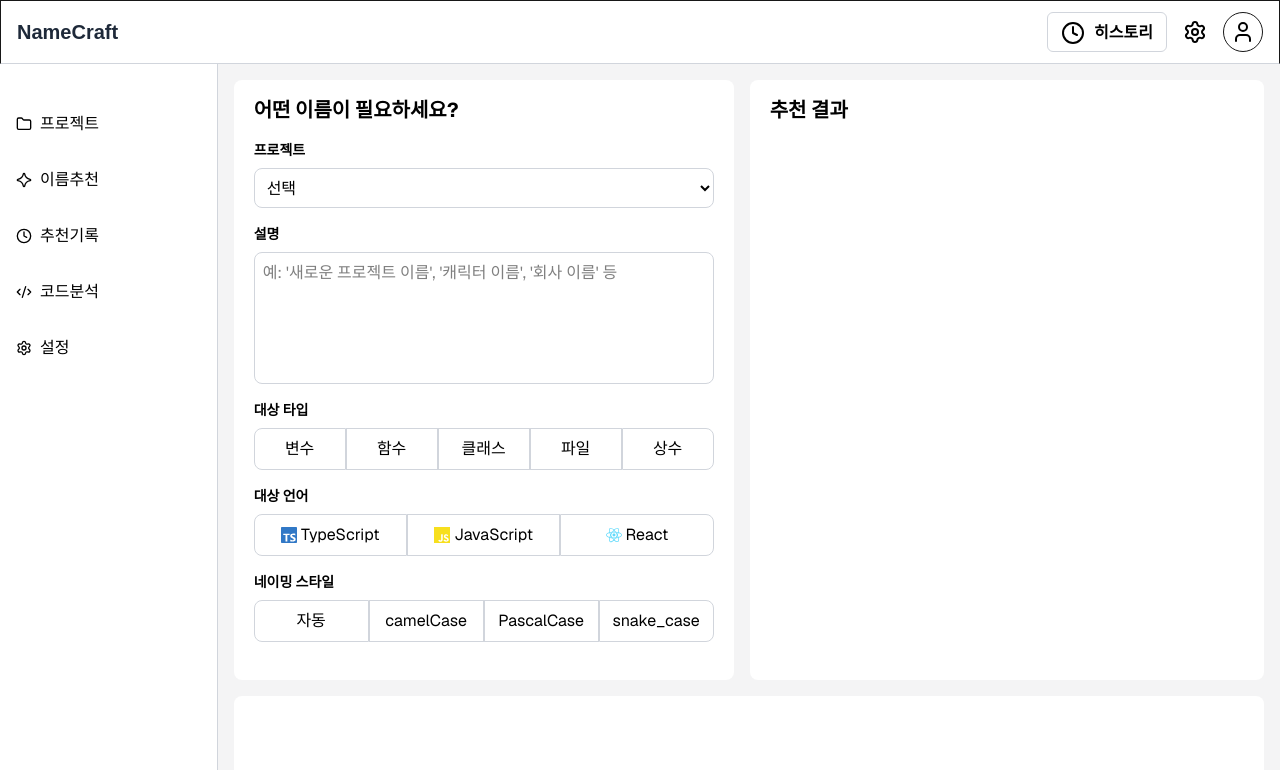
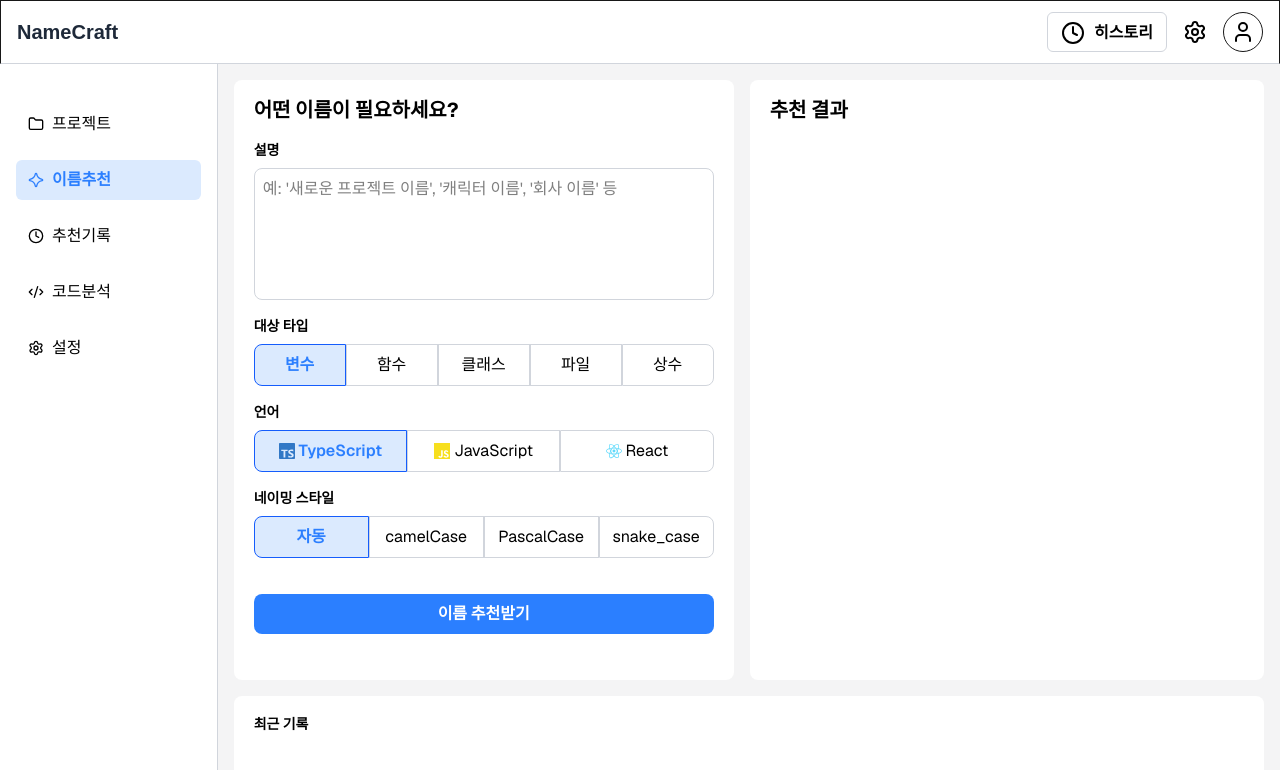
Before and after one commit to ParkSungju01/NameCraft, a Next.js app: page / in a window 1280 px wide. Shown: the top 770 px of the page. Built offline with nearby package versions, Linux system fonts and the light colour scheme.

Commit message:
feat: UI 구현 완료

```diff
--- a/package.json
+++ b/package.json
@@ -11,6 +11,7 @@
   "dependencies": {
     "lucide-react": "^1.17.0",
     "next": "16.2.7",
+    "openai": "^6.44.0",
     "react": "19.2.4",
     "react-dom": "19.2.4",
     "react-icons": "^5.6.0"
--- a/src/app/page.tsx
+++ b/src/app/page.tsx
@@ -1,45 +1,99 @@
+"use client";
+
+import { useState } from "react";
 import SideNav from "@/components/sideNav";
 import { SiTypescript, SiJavascript, SiReact } from "react-icons/si";
 
 interface DataItem {
+  id: number;
   name: string;
   icon?: React.ReactNode;
 }
 
-const types = [{ name: "변수"}, { name: "함수"}, { name: "클래스"}, { name: "파일"}, { name: "상수"}];
-const languages =
-[
-  { name: "TypeScript",
-    icon: <SiTypescript color="#3178C6" className="w-4 h-4" />
-}, { name: "JavaScript",
-    icon: <SiJavascript color="#F7DF1E" className="w-4 h-4" />
-}, { name: "React",
-    icon: <SiReact color="#61DAFB" className="w-4 h-4" />
-}];
-const styles = [{ name: "자동"}, { name: "camelCase"}, { name: "PascalCase"}, { name: "snake_case"}];
+const types = [
+  { id: 1, name: "변수" },
+  { id: 2, name: "함수" },
+  { id: 3, name: "클래스" },
+  { id: 4, name: "파일" },
+  { id: 5, name: "상수" },
+];
+const languages = [
+  {
+    id: 1,
+    name: "TypeScript",
+    icon: <SiTypescript color="#3178C6" className="w-4 h-4" />,
+  },
+  {
+    id: 2,
+    name: "JavaScript",
+    icon: <SiJavascript color="#F7DF1E" className="w-4 h-4" />,
+  },
+  {
+    id: 3,
+    name: "React",
+    icon: <SiReact color="#61DAFB" className="w-4 h-4" />,
+  },
+];
+const styles = [
+  { id: 1, name: "자동" },
+  { id: 2, name: "camelCase" },
+  { id: 3, name: "PascalCase" },
+  { id: 4, name: "snake_case" },
+];
 
-const buttonVariants = (data: DataItem[]) => {
+function ButtonVariants({
+  data,
+  selected,
+  onSelect,
+}: {
+  data: DataItem[];
+  selected: DataItem;
+  onSelect: (item: DataItem) => void;
+}) {
   return (
     <div className="w-full flex overflow-hidden">
       {data.map((item) => (
-        <button key={item.name} className="flex items-center justify-center gap-1 border border-gray-300 w-full first:rounded-l-lg last:rounded-r-lg p-2">
+        <button
+          key={item.id}
+          className={`flex items-center justify-center gap-1 border w-full first:rounded-l-lg last:rounded-r-lg p-2 cursor-pointer  ${selected.id === item.id ? "bg-blue-100 border-blue-600 font-semibold text-blue-500" : "border-gray-300 hover:bg-gray-100"}`}
+          onClick={() => onSelect(item)}
+        >
           {item.icon}
           {item.name}
         </button>
       ))}
     </div>
   );
-};
-function ButtonGroup({ data, title }: { data: DataItem[]; title:string }) {
+}
+
+function ButtonGroup({
+  data,
+  title,
+  selected,
+  onSelect,
+}: {
+  data: DataItem[];
+  title: string;
+  selected: DataItem;
+  onSelect: (item: DataItem) => void;
+}) {
   return (
     <div className="w-full flex flex-col items-start gap-2">
       <span className="text-sm font-semibold text-black">{title}</span>
-      {buttonVariants(data)}
+      <ButtonVariants data={data} selected={selected} onSelect={onSelect} />
     </div>
   );
 }
 
 export default function Home() {
+  const [description, setDescription] = useState("");
+  const [selectedType, setSelectedType] = useState<DataItem>(types[0]);
+  const [selectedLanguage, setSelectedLanguage] = useState<DataItem>(
+    languages[0],
+  );
+  const [selectedStyle, setSelectedStyle] = useState<DataItem>(styles[0]);
+  const [result, setResult] = useState<string>("");
+
   return (
     <div className="flex font-sans">
       <SideNav />
@@ -47,31 +101,51 @@
         <center className="flex gap-4">
           <section className="flex flex-col gap-4 h-150 bg-white rounded-lg w-125 px-5 py-4 text-black items-start">
             <h2 className="text-xl font-bold">어떤 이름이 필요하세요?</h2>
-            <div className="w-full flex flex-col items-start gap-2">
-              <span className="text-sm font-semibold text-black">프로젝트</span>
-              <select className="w-full h-10 p-2 border rounded-lg border-gray-300">
-                <option value="project">선택</option>
-                <option value="character">미정</option>
-                <option value="company">미정</option>
-              </select>
-            </div>
             <div className="w-full flex flex-col h-40 items-start gap-2">
               <span className="text-sm font-semibold text-black">설명</span>
               <textarea
-              className="w-full h-full p-2 border rounded-lg border-gray-300 resize-none"
-              placeholder="예: '새로운 프로젝트 이름', '캐릭터 이름', '회사 이름' 등"
+                className="w-full h-full p-2 border rounded-lg border-gray-300 resize-none"
+                placeholder="예: '새로운 프로젝트 이름', '캐릭터 이름', '회사 이름' 등"
+                onChange={(e) => {
+                  setDescription(e.target.value);
+                }}
               />
             </div>
-            <ButtonGroup data={types} title="대상 타입" />
-            <ButtonGroup data={languages} title="대상 언어" />
-            <ButtonGroup data={styles} title="네이밍 스타일" />
+            <ButtonGroup
+              data={types}
+              title="대상 타입"
+              selected={selectedType}
+              onSelect={setSelectedType}
+            />
+            <ButtonGroup
+              data={languages}
+              title="언어"
+              selected={selectedLanguage}
+              onSelect={setSelectedLanguage}
+            />
+            <ButtonGroup
+              data={styles}
+              title="네이밍 스타일"
+              selected={selectedStyle}
+              onSelect={setSelectedStyle}
+            />
+            <button
+              className="w-full h-10 mt-5 rounded-lg bg-blue-500 text-white font-bold cursor-pointer"
+            >
+              이름 추천받기
+            </button>
           </section>
           <section className="flex flex-col h-150 bg-white rounded-lg grow items-start px-5 py-4">
             <h2 className="text-xl font-bold text-black">추천 결과</h2>
+            <pre className="mt-4 whitespace-pre-wrap text-left text-sm text-black">
+              {result}
+            </pre>
           </section>
         </center>
         <footer className="h-full">
-          <section className="h-full bg-white rounded-lg"></section>
+          <section className="h-full bg-white rounded-lg px-5 py-4">
+            <span className="text-sm font-semibold text-black">최근 기록</span>
+          </section>
         </footer>
       </main>
     </div>
--- a/src/components/header.tsx
+++ b/src/components/header.tsx
@@ -1,14 +1,22 @@
+"use client";
+
 import { Clock, Settings, User } from "lucide-react";
+import { useRouter } from "next/navigation";
+
 export default function Header() {
+  const router = useRouter();
   return (
     <header className="sticky top-0 w-full h-16 flex border border-b-gray-300 items-center justify-between px-4 bg-white">
       <h1 className="text-xl font-bold text-gray-800">NameCraft</h1>
       <div className="flex items-center space-x-4">
-        <button className="flex gap-1 justify-evenly w-30 h-10 py-2 px-2 text-black font-semibold border border-gray-300 rounded-md p-1 cursor-pointer">
+        <button
+          className="flex gap-1 justify-evenly w-30 h-10 py-2 px-2 text-black font-semibold border border-gray-300 rounded-md p-1 cursor-pointer"
+          onClick={() => router.push("/history")}
+        >
           <Clock color="black" />
           <p className="">히스토리</p>
         </button>
-        <button className="cursor-pointer">
+        <button className="cursor-pointer" onClick={() => router.push("/settings")}>
           <Settings color="black" />
         </button>
         <button className="cursor-pointer rounded-full w-10 h-10 border flex items-center justify-center">
--- a/src/components/sideNav.tsx
+++ b/src/components/sideNav.tsx
@@ -1,28 +1,40 @@
-import { Folder, CodeXml, Clock, Settings, Astroid} from "lucide-react";
+"use client";
+import { usePathname } from "next/navigation";
+import Link from "next/link";
+import { Folder, CodeXml, Clock, Settings, Astroid } from "lucide-react";
+
+const menus = [
+  { href: "/projects", label: "프로젝트", icon: Folder },
+  { href: "/", label: "이름추천", icon: Astroid },
+  { href: "/history", label: "추천기록", icon: Clock },
+  { href: "/code-analysis", label: "코드분석", icon: CodeXml },
+  { href: "/settings", label: "설정", icon: Settings },
+];
+
 export default function SideNav() {
+  const pathname = usePathname();
+
   return (
     <nav className="w-65 h-screen border-r border-gray-300 p-4 bg-white flex flex-col items-start py-10 px-2">
-      <ul className="space-y-4 px-2">
-        <li className="text-black flex items-center gap-2 h-10">
-          <Folder className="w-4 h-4" />
-          프로젝트
-        </li>
-        <li className="text-black flex items-center gap-2 h-10">
-          <Astroid className="w-4 h-4" />
-          이름추천
-        </li>
-        <li className="text-black flex items-center gap-2 h-10">
-          <Clock className="w-4 h-4" />
-          추천기록
-        </li>
-        <li className="text-black flex items-center gap-2 h-10">
-          <CodeXml className="w-4 h-4" />
-          코드분석
-        </li>
-        <li className="text-black flex items-center gap-2 h-10">
-          <Settings className="w-4 h-4" />
-          설정
-        </li>
+      <ul className="space-y-4 px-2 w-full">
+        {menus.map((menu) => {
+          const Icon = menu.icon;
+          const isActive = pathname === menu.href;
+
+          return (
+            <li key={menu.href}>
+              <Link
+                href={menu.href}
+                className={`text-black flex items-center gap-2 h-10 px-3 rounded-md cursor-pointer ${
+                  isActive ? "bg-blue-100 text-blue-500 font-semibold" : "hover:bg-gray-100"
+                }`}
+              >
+                <Icon className="w-4 h-4" />
+                {menu.label}
+              </Link>
+            </li>
+          );
+        })}
       </ul>
     </nav>
   );
```
Also changed, not shown: 2 other files (tests, documents, lock files or other folders).
